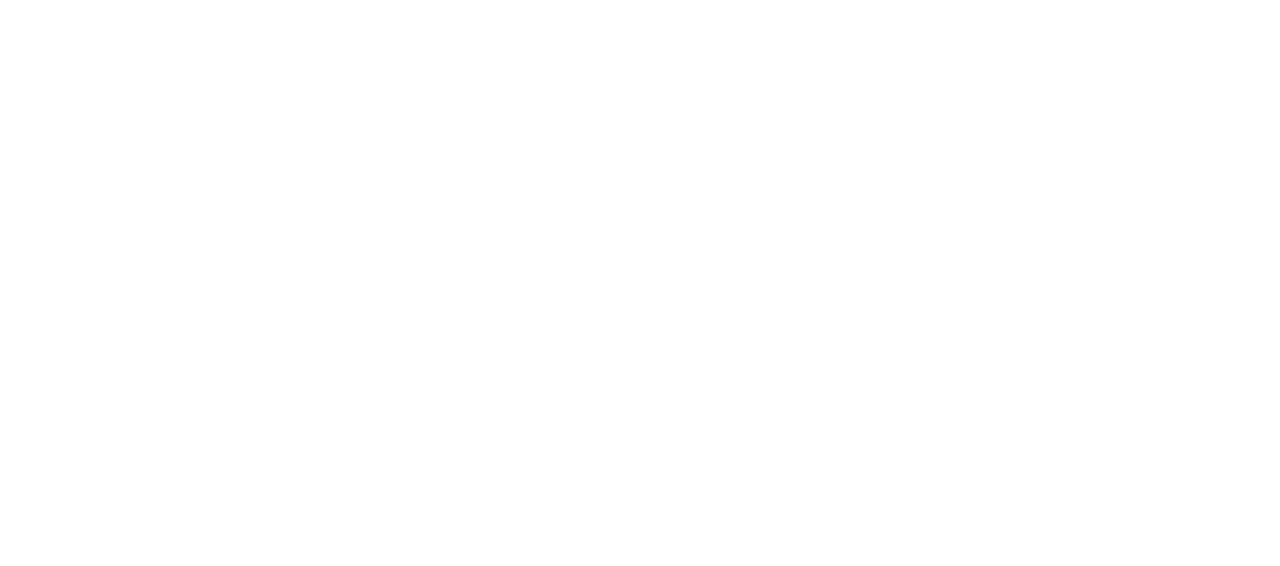
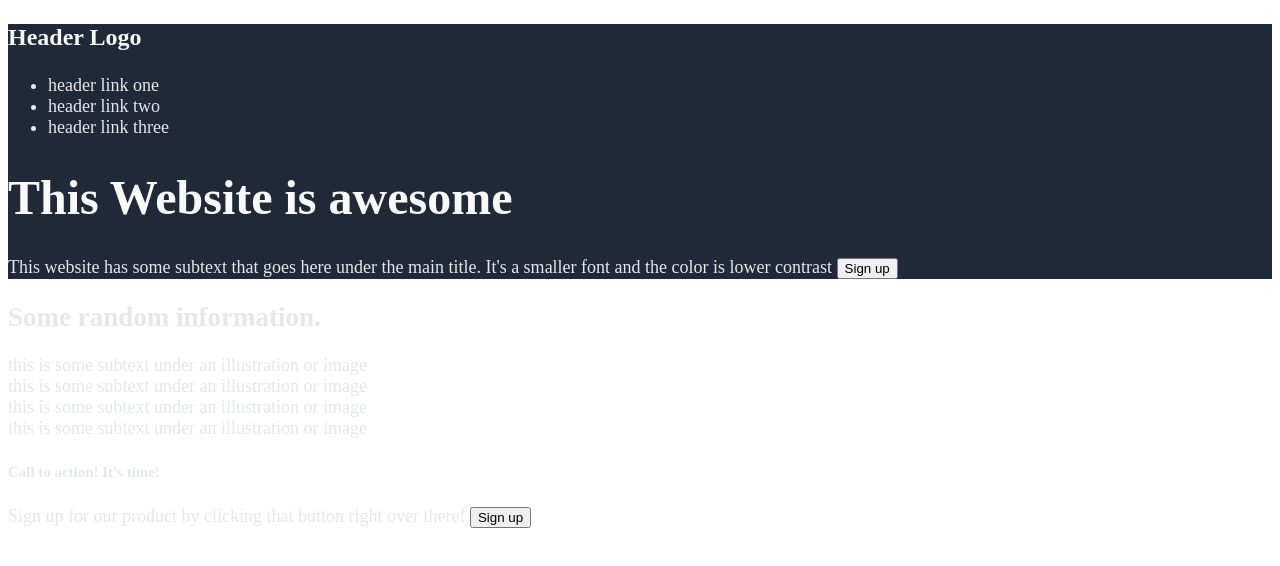
Before and after one commit to D-nnyM/PROJECT-landing-page, a plain HTML site: page index.html in a window 1280 px wide. Drawn offline with Linux system fonts and the light colour scheme.

Commit message:
add elements to divs, finish framework with classes, start stylesheet

```diff
--- a/index.html
+++ b/index.html
@@ -7,37 +7,111 @@
     </head>
     <body>
         <div>
+
             <div class="first-section">
                 <div class="container-1">
                     <div class="header-box">
 
+                        <h3>Header Logo</h3>
+
+                        <ul>
+                            <li>header link one</li>
+                            <li>header link two</li>
+                            <li>header link three</li>
+                        </ul>
+
                     </div>
+
                     <div class="hero-image-box">
                         <div class="hero-content">
 
+                           <h1 class="hero">This Website is awesome</h1>
+
+                           <body class="sub-hero">
+                               This website has some subtext that goes
+                               here under the main title. It's a smaller
+                               font and the color is lower contrast
+                           </body>
+
+                           <button class="hero-button">Sign up</button>
+
                         </div>
+
                         <div class="image">
 
                         </div>
+
                     </div>
                 </div>
             </div>
+
             <div class="second-section">
+
                 <div class="info-header">
-
+                    <h2>Some random information.</h2>
                 </div>
                 <div class="gallery">
+
                     <div class="description">
+                        this is some subtext under an illustration
+                        or image
+                    </div>
+                </div>
+
+                <div class="gallery">
+
+                    <div class="description">
+                        this is some subtext under an illustration
+                        or image
+                    </div>
+                </div>
+
+                <div class="gallery">
+
+                    <div class="description">
+                        this is some subtext under an illustration
+                        or image
+                    </div>
+                </div>
+
+                <div class="gallery">
+
+                    <div class="description">
+                        this is some subtext under an illustration
+                        or image
+                    </div>
+                </div>
+
+            </div>
+
+            <div class="third-section">
+
+                <div class="quote-container">
+                    <div class="quote">
+
+                    </div>
+
+                    <div class="quote-author">
 
                     </div>
 
                 </div>
-            </div>
-            <div class="third-section">
 
             </div>
+
             <div class="fourth-section">
 
+                <div class="blue-box">
+
+                    <h5>Call to action! It's time!</h5>
+
+                    <body> Sign up for our product by clicking that button
+                        right over there!
+                    </body>
+
+                    <button class="call-button">Sign up</button>
+
+                </div>
             </div>
             <div class="footer">
 
--- a/styles.css
+++ b/styles.css
@@ -0,0 +1,21 @@
+.first-section,
+.footer {
+    background-color: #1F2937;
+}
+
+h3 {
+    font-size: 24px;
+    color: #F9FAF8;
+}
+
+.hero {
+    font-size: 48px;
+    font-weight: bolder;
+    color: #F9FAF8;
+}
+
+ul,
+.sub-hero {
+    font-size: 18px;
+    color: #e5e7eb;
+}
```
